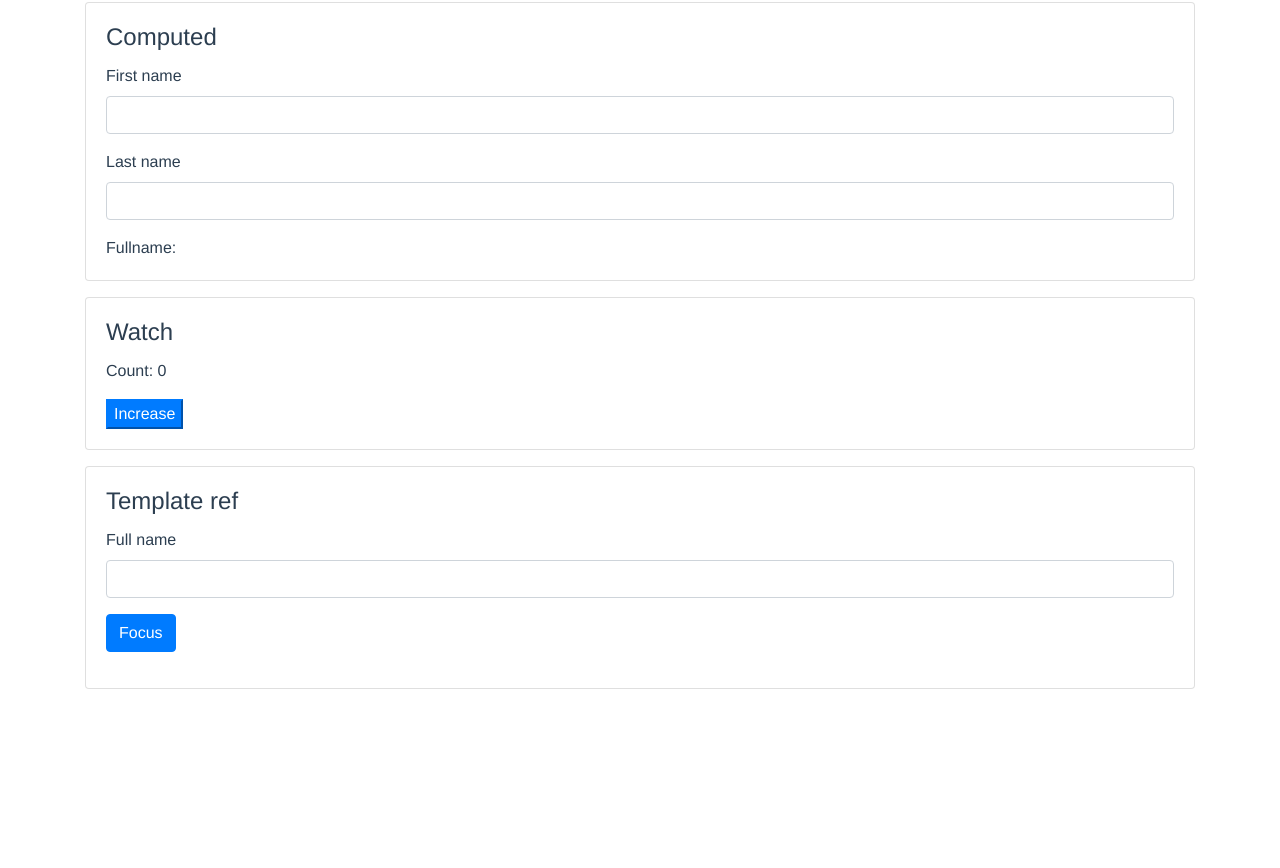
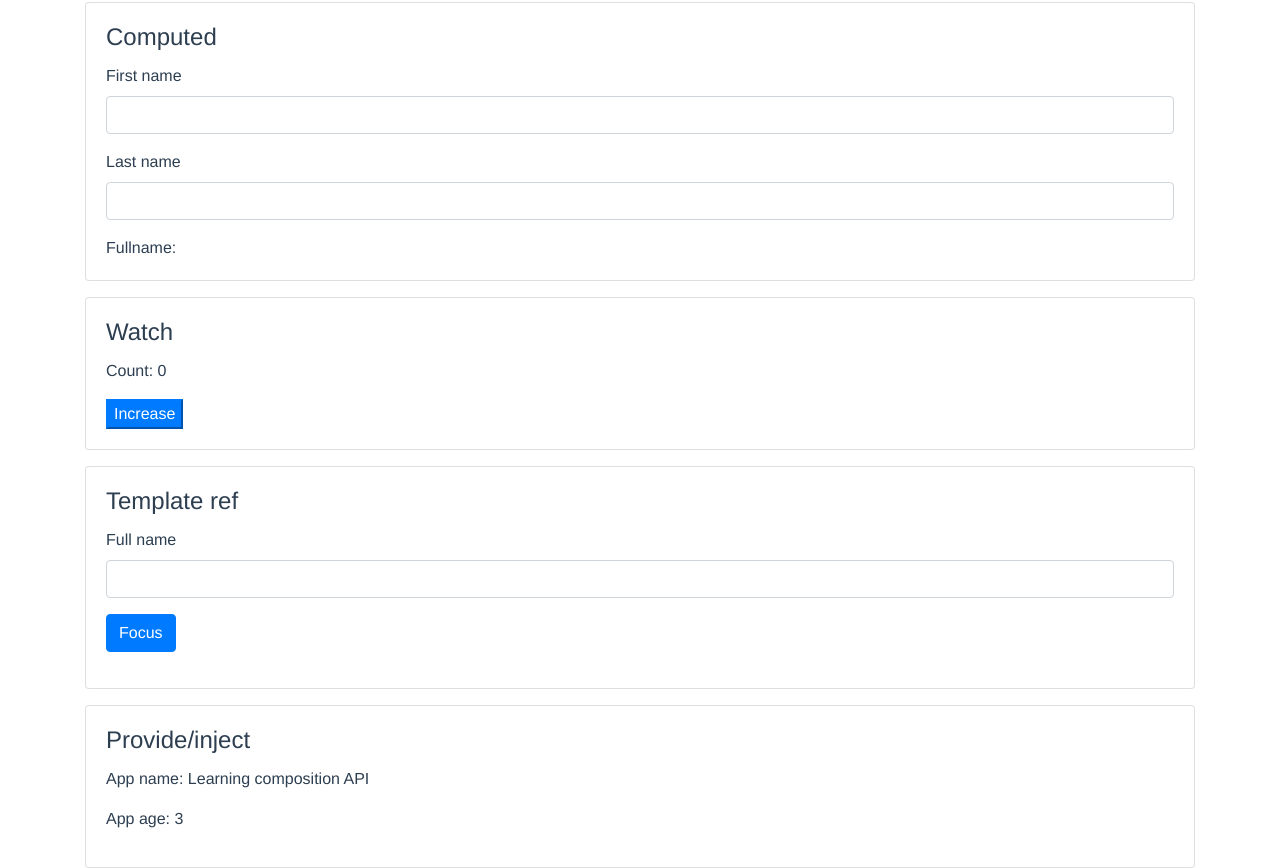
Before and after one commit to Nguyen-Duong-Trong-Tin/learning-composition-api, a Vue app: page / in a window 1280 px wide. Shown: the part 1537-2405 px from the top of the page. Before the commit the page ends 2226 px from the top, so only its background shows below. Built offline with nearby package versions, Linux system fonts and the light colour scheme.

Commit message:
provide/inject

```diff
--- a/src/App.vue
+++ b/src/App.vue
@@ -18,6 +18,9 @@
     <div class="mb-3"></div>
 
     <learning-template-ref></learning-template-ref>
+    <div class="mb-3"></div>
+
+    <learning-provide-inject></learning-provide-inject>
   </div>
 </template>
 
@@ -28,6 +31,8 @@ import LearningMethod from './components/LearningMethod.vue';
 import LearningComputed from './components/LearningComputed.vue';
 import LearningWatch from './components/LearningWatch.vue';
 import LearningTemplateRef from './components/LearningTemplateRef.vue';
+import LearningProvideInject from './components/LearningProvideInject.vue';
+import { provide, ref } from 'vue';
 
 export default {
   name: 'App',
@@ -37,7 +42,18 @@ export default {
     LearningMethod,
     LearningComputed,
     LearningWatch,
-    LearningTemplateRef
+    LearningTemplateRef,
+    LearningProvideInject
+  },
+  setup() {
+    const appAge = ref(1);
+
+    provide("appName", "Learning composition API");
+    provide("appAge", appAge);
+
+    setInterval(() => {
+      ++appAge.value;
+    }, 2000);
   }
 }
 </script>
--- /dev/null
+++ b/src/components/LearningProvideInject.vue
@@ -0,0 +1,28 @@
+<template>
+  <div class="card text-left">
+    <div class="card-body">
+      <h4 class="card-title">Provide/inject</h4>
+
+      <p>App name: {{ appName }}</p>
+      <p>App age: {{ appAge }}</p>
+    </div>
+  </div>
+</template>
+
+<script>
+import { inject } from 'vue';
+
+export default {
+  setup() {
+    const appName = inject("appName", "Default app name");
+    const appAge = inject("appAge");
+
+    return {
+      appName,
+      appAge
+    }
+  }
+}
+</script>
+
+<style></style>
```
